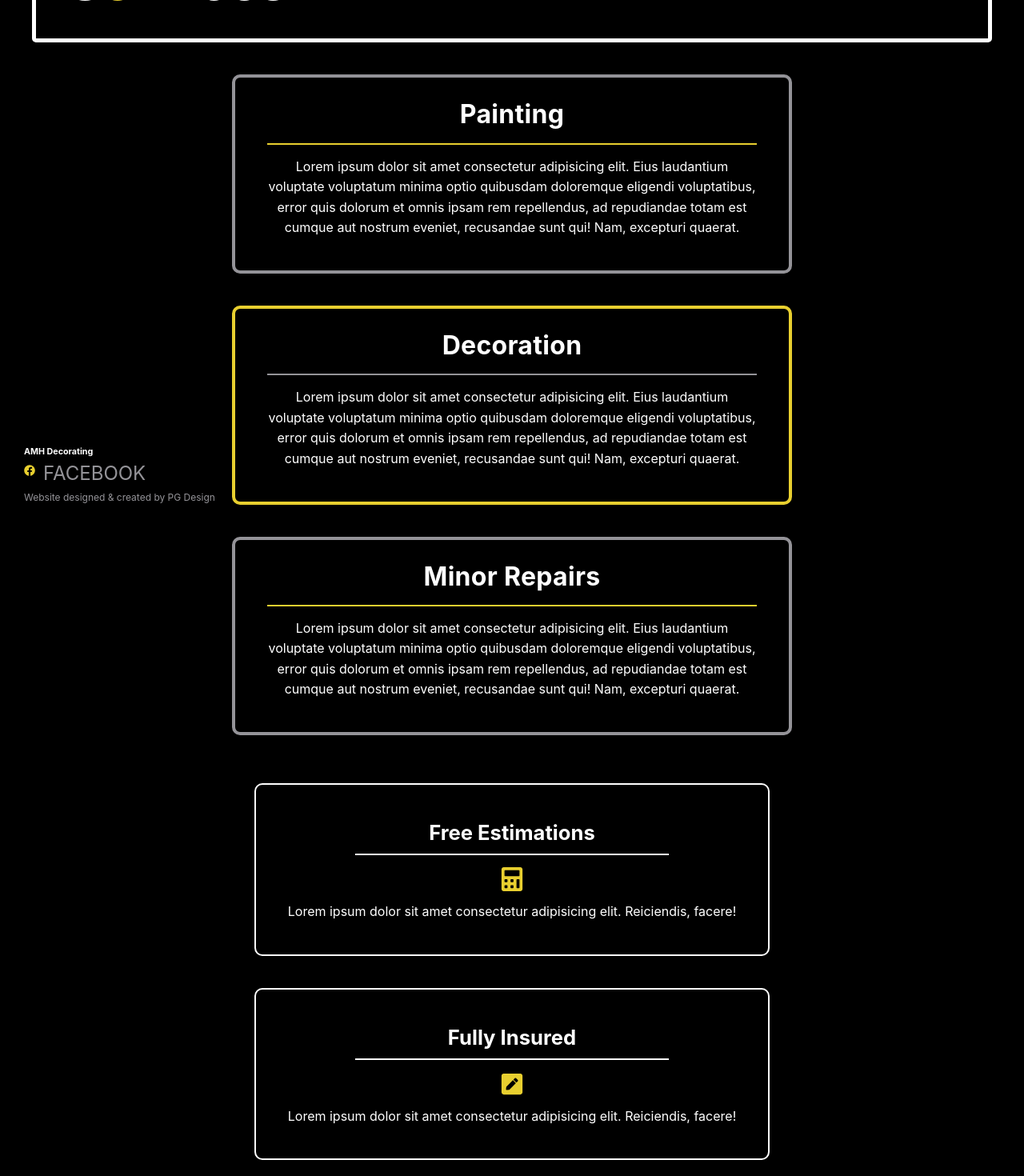
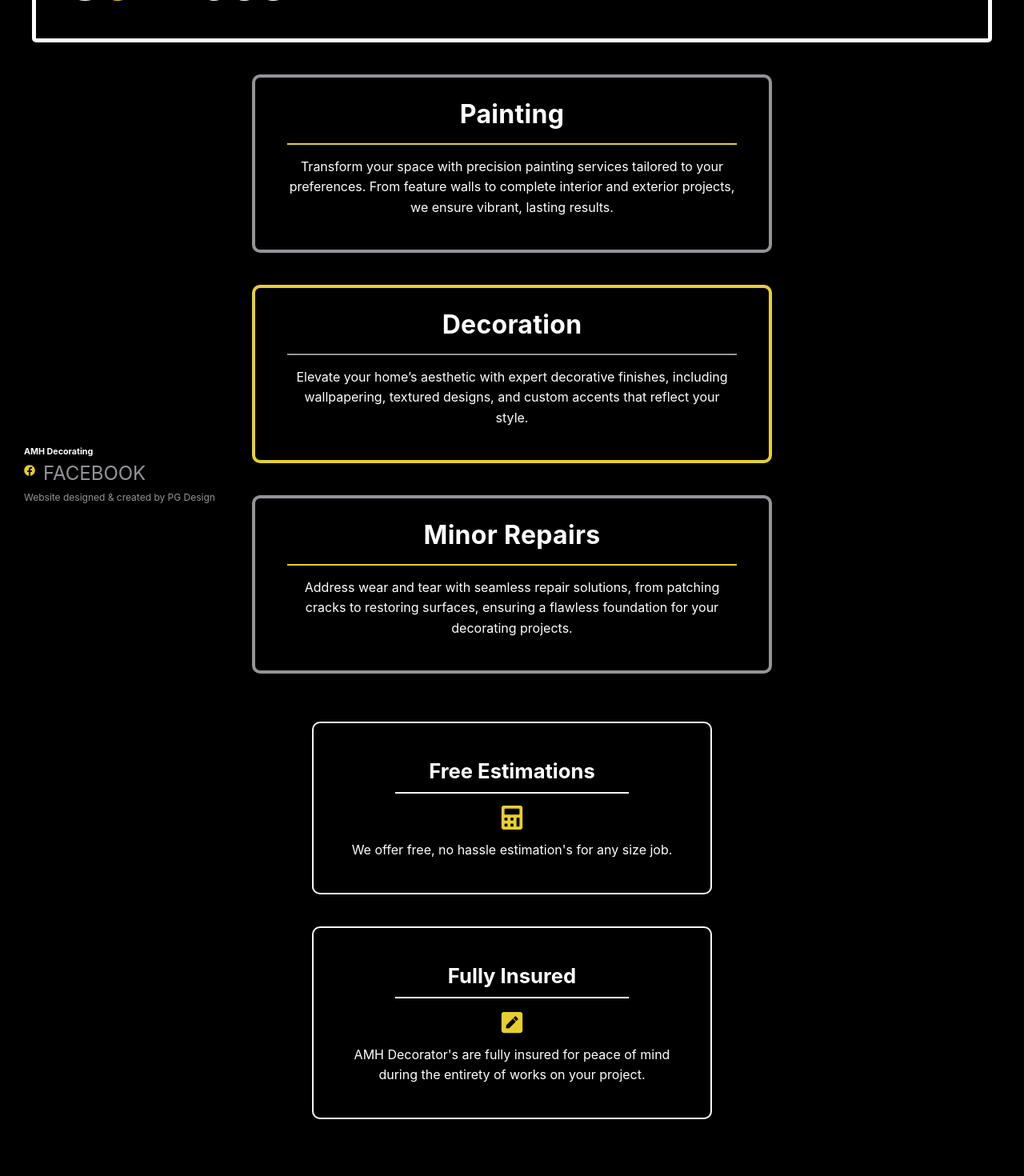
Before and after one commit to paulg44/AMH-Decorators, a React (Create React App) app in the folder client/: page /services in a window 1280 px wide. Shown: the part 159-1629 px from the top of the page at 80% size. After the commit the page ends 1578 px from the top, so only its background shows below. Built offline with nearby package versions, Linux system fonts and the light colour scheme.

Commit message:
add all info for each page

```diff
--- a/client/src/assets/css/services.css
+++ b/client/src/assets/css/services.css
@@ -43,6 +43,7 @@
       margin: 20px 30px;
       padding: 40px;
       position: relative;
+      width: 500px;
 
       h4 {
         font-size: 1.6rem;
--- a/client/src/index.css
+++ b/client/src/index.css
@@ -82,7 +82,7 @@ span {
   border-radius: 10px;
   padding: 10px 40px 40px;
   margin: 20px;
-  width: 700px;
+  width: 650px;
 }
 
 @media (max-width: 650px) {
--- a/client/src/pages/About.js
+++ b/client/src/pages/About.js
@@ -14,31 +14,24 @@ function About() {
           <div className="card">
             <h3>Origins</h3>
             <p>
-              Lorem ipsum dolor sit amet testing consectetur adipisicing elit.
-              Eius laudantium voluptate voluptatum minima optio quibusdam
-              doloremque eligendi voluptatibus, error quis dolorum et omnis
-              ipsam rem repellendus, ad repudiandae totam est cumque aut nostrum
-              eveniet, recusandae sunt qui! Nam, excepturi quaerat.
+              Founded with a passion for craftsmanship, our company has been
+              serving the local community with dedication and attention to
+              detail for years.
             </p>
           </div>
           <div className="vision card">
             <h3>Vision</h3>
             <p>
-              Lorem ipsum dolor sit amet consectetur adipisicing elit. Eius
-              laudantium voluptate voluptatum minima optio quibusdam doloremque
-              eligendi voluptatibus, error quis dolorum et omnis ipsam rem
-              repellendus, ad repudiandae totam est cumque aut nostrum eveniet,
-              recusandae sunt qui! Nam, excepturi quaerat.
+              Our goal is to enhance homes and spaces through exceptional design
+              and superior service, creating environments you’ll love.
             </p>
           </div>
           <div className="card">
             <h3>Values</h3>
             <p>
-              Lorem ipsum dolor sit amet consectetur adipisicing elit. Eius
-              laudantium voluptate voluptatum minima optio quibusdam doloremque
-              eligendi voluptatibus, error quis dolorum et omnis ipsam rem
-              repellendus, ad repudiandae totam est cumque aut nostrum eveniet,
-              recusandae sunt qui! Nam, excepturi quaerat.
+              We prioritize quality, trust, and customer satisfaction, ensuring
+              every project is completed to the highest standards with care and
+              professionalism.
             </p>
           </div>
         </div>
--- a/client/src/pages/Contact.js
+++ b/client/src/pages/Contact.js
@@ -12,18 +12,12 @@ function Contact() {
       <div id="contact-links" class="contactLinks">
         <div class="container email card">
           <FaEnvelope className="faEnvelope" />
-          <p>
-            Lorem ipsum dolor sit amet consectetur adipisicing elit. Pariatur,
-            nesciunt.
-          </p>
+          <p>Please email us and we will get back to as soon as possible.</p>
           <Link to={"/"}>AMH Decorating</Link>
         </div>
         <div class="container phone card">
           <FaPhone className="faPhone" />
-          <p>
-            Lorem ipsum dolor sit amet consectetur adipisicing elit. Pariatur,
-            nesciunt.
-          </p>
+          <p>Alternatively, give us a call to discuss your next project.</p>
           <Link to={"/"}>07806691333</Link>
         </div>
       </div>
--- a/client/src/pages/Services.js
+++ b/client/src/pages/Services.js
@@ -12,31 +12,25 @@ function Services() {
         <div className="paint card">
           <h3>Painting</h3>
           <p>
-            Lorem ipsum dolor sit amet consectetur adipisicing elit. Eius
-            laudantium voluptate voluptatum minima optio quibusdam doloremque
-            eligendi voluptatibus, error quis dolorum et omnis ipsam rem
-            repellendus, ad repudiandae totam est cumque aut nostrum eveniet,
-            recusandae sunt qui! Nam, excepturi quaerat.
+            Transform your space with precision painting services tailored to
+            your preferences. From feature walls to complete interior and
+            exterior projects, we ensure vibrant, lasting results.
           </p>
         </div>
         <div className="decor card">
           <h3>Decoration</h3>
           <p>
-            Lorem ipsum dolor sit amet consectetur adipisicing elit. Eius
-            laudantium voluptate voluptatum minima optio quibusdam doloremque
-            eligendi voluptatibus, error quis dolorum et omnis ipsam rem
-            repellendus, ad repudiandae totam est cumque aut nostrum eveniet,
-            recusandae sunt qui! Nam, excepturi quaerat.
+            Elevate your home’s aesthetic with expert decorative finishes,
+            including wallpapering, textured designs, and custom accents that
+            reflect your style.
           </p>
         </div>
         <div className="repairs card">
           <h3>Minor Repairs</h3>
           <p>
-            Lorem ipsum dolor sit amet consectetur adipisicing elit. Eius
-            laudantium voluptate voluptatum minima optio quibusdam doloremque
-            eligendi voluptatibus, error quis dolorum et omnis ipsam rem
-            repellendus, ad repudiandae totam est cumque aut nostrum eveniet,
-            recusandae sunt qui! Nam, excepturi quaerat.
+            Address wear and tear with seamless repair solutions, from patching
+            cracks to restoring surfaces, ensuring a flawless foundation for
+            your decorating projects.
           </p>
         </div>
       </div>
@@ -47,10 +41,7 @@ function Services() {
           <div className="servicesIcon">
             <FaCalculator />
           </div>
-          <p>
-            Lorem ipsum dolor sit amet consectetur adipisicing elit. Reiciendis,
-            facere!
-          </p>
+          <p>We offer free, no hassle estimation's for any size job.</p>
         </div>
         <div className="servIcon">
           <h4>Fully Insured</h4>
@@ -58,8 +49,8 @@ function Services() {
             <FaPenSquare />
           </div>
           <p>
-            Lorem ipsum dolor sit amet consectetur adipisicing elit. Reiciendis,
-            facere!
+            AMH Decorator's are fully insured for peace of mind during the
+            entirety of works on your project.
           </p>
         </div>
       </div>
```
